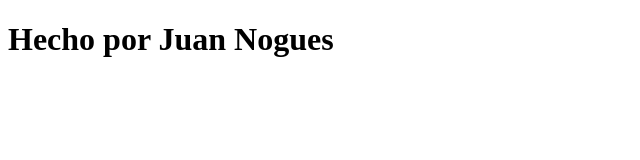
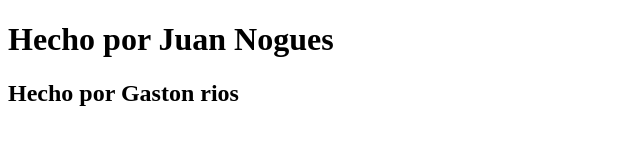
Before and after one commit to jnogues93/JaP-Grupal-Entrega0, a plain HTML site: page index.html in a window 1280 px wide. Shown: the whole page, without its empty margins (0-640 px from the left). Drawn offline with Linux system fonts and the light colour scheme.

Commit message:
Update index.html

```diff
--- a/index.html
+++ b/index.html
@@ -8,5 +8,6 @@
 </head>
 <body>
     <h1>Hecho por Juan Nogues</h1>
+    <h2>Hecho por Gaston rios </h2>
 </body>
 </html>
```
